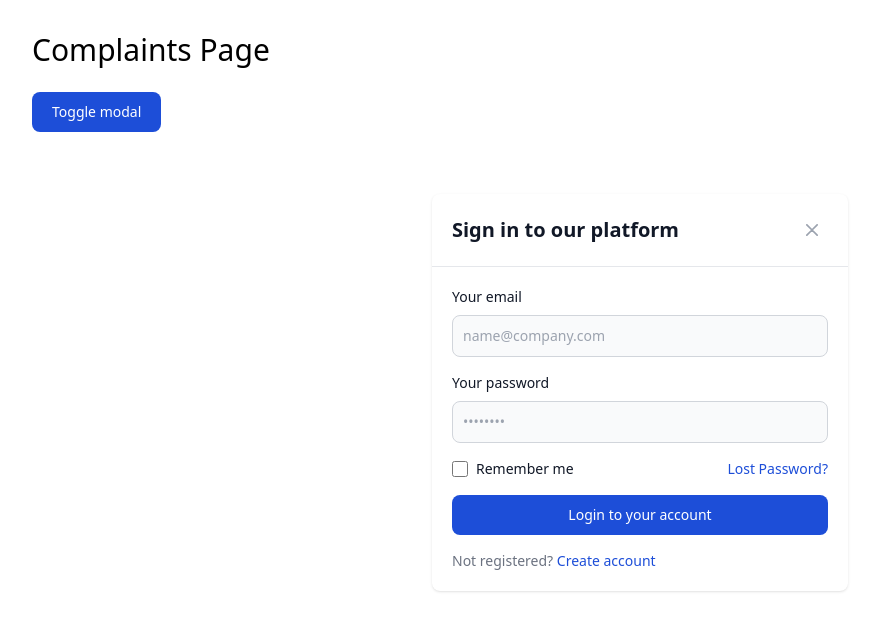
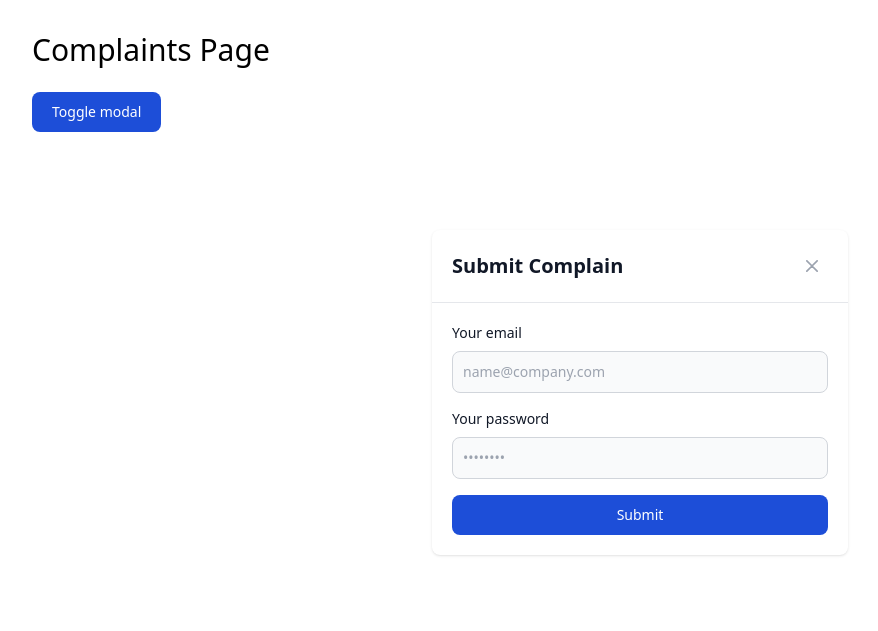
Before and after one commit to byiringiroscar/Django-htmx-modals-and-forms-with-alpine.js, a Django app: page / in a window 1280 px wide, after a click on "Toggle modal". Shown: the top 631 px of the page, without its empty margins (0-878 px from the left). Run offline with Django 5.2, Linux system fonts and the light colour scheme; some libraries are stand-ins or nearby versions.

Commit message:
Update index.html

```diff
--- a/core/templates/index.html
+++ b/core/templates/index.html
@@ -19,7 +19,7 @@
               <!-- Modal header -->
               <div class="flex items-center justify-between p-4 md:p-5 border-b rounded-t dark:border-gray-600">
                   <h3 class="text-xl font-semibold text-gray-900 dark:text-white">
-                      Sign in to our platform
+                      Submit Complain
                   </h3>
                   <button  @click="showModal = false" type="button" class="end-2.5 text-gray-400 bg-transparent hover:bg-gray-200 hover:text-gray-900 rounded-lg text-sm w-8 h-8 ms-auto inline-flex justify-center items-center dark:hover:bg-gray-600 dark:hover:text-white" data-modal-hide="authentication-modal">
                       <svg class="w-3 h-3" aria-hidden="true" xmlns="http://www.w3.org/2000/svg" fill="none" viewBox="0 0 14 14">
@@ -40,19 +40,8 @@
                           <label for="password" class="block mb-2 text-sm font-medium text-gray-900 dark:text-white">Your password</label>
                           <input type="password" name="password" id="password" placeholder="••••••••" class="bg-gray-50 border border-gray-300 text-gray-900 text-sm rounded-lg focus:ring-blue-500 focus:border-blue-500 block w-full p-2.5 dark:bg-gray-600 dark:border-gray-500 dark:placeholder-gray-400 dark:text-white" required />
                       </div>
-                      <div class="flex justify-between">
-                          <div class="flex items-start">
-                              <div class="flex items-center h-5">
-                                  <input id="remember" type="checkbox" value="" class="w-4 h-4 border border-gray-300 rounded bg-gray-50 focus:ring-3 focus:ring-blue-300 dark:bg-gray-600 dark:border-gray-500 dark:focus:ring-blue-600 dark:ring-offset-gray-800 dark:focus:ring-offset-gray-800" required />
-                              </div>
-                              <label for="remember" class="ms-2 text-sm font-medium text-gray-900 dark:text-gray-300">Remember me</label>
-                          </div>
-                          <a href="#" class="text-sm text-blue-700 hover:underline dark:text-blue-500">Lost Password?</a>
-                      </div>
-                      <button type="submit" class="w-full text-white bg-blue-700 hover:bg-blue-800 focus:ring-4 focus:outline-none focus:ring-blue-300 font-medium rounded-lg text-sm px-5 py-2.5 text-center dark:bg-blue-600 dark:hover:bg-blue-700 dark:focus:ring-blue-800">Login to your account</button>
-                      <div class="text-sm font-medium text-gray-500 dark:text-gray-300">
-                          Not registered? <a href="#" class="text-blue-700 hover:underline dark:text-blue-500">Create account</a>
-                      </div>
+                      <button type="submit" class="w-full text-white bg-blue-700 hover:bg-blue-800 focus:ring-4 focus:outline-none focus:ring-blue-300 font-medium rounded-lg text-sm px-5 py-2.5 text-center dark:bg-blue-600 dark:hover:bg-blue-700 dark:focus:ring-blue-800">Submit</button>
+
                   </form>
               </div>
           </div>
```
